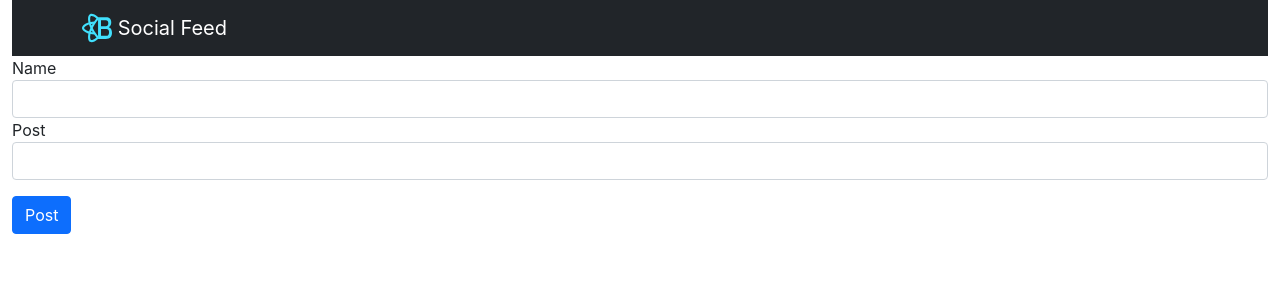
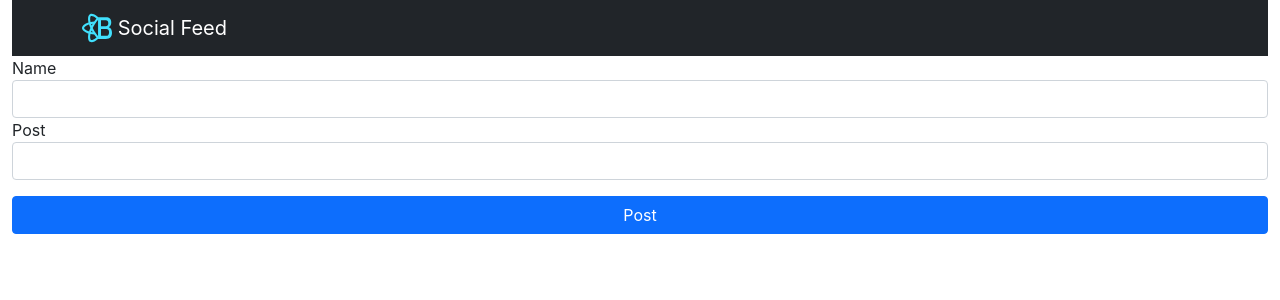
Before and after one commit to CelestialCoyote/dcc-reactSocialFeed, a React (Create React App) app: page / in a window 1280 px wide. Shown: the top 300 px of the page. Built offline with nearby package versions, Linux system fonts and the light colour scheme; the HTML template or start-up script is replaced by a standard one.

Commit message:
Tested CreatePosts component, prints name and post to console.

```diff
--- a/src/App.js
+++ b/src/App.js
@@ -5,11 +5,19 @@ import './App.css';
 
 
 function App() {
+
+  const [posts, setPosts] = useState([{name: 'TIkaani Aurora', post: 'Arf, woof.'}, {name: 'Kalani Luna', post: 'Woof, grrr.'}]);
+
+  function addNewPost(post) {
+    let tempPosts = [post, ...posts];
+    setPosts(tempPosts);
+  }
+
   return (
     <div className='container-fluid'>
 
       <NavigationBar />
-      <CreatePosts />
+      <CreatePosts addNewPost={addNewPost} />
 
     </div>
   );
--- a/src/Components/CreatePosts/CreatePostsForm.css
+++ b/src/Components/CreatePosts/CreatePostsForm.css
@@ -0,0 +1,3 @@
+.form-grid {
+    display: grid;
+}
--- a/src/Components/CreatePosts/CreatePostsForm.jsx
+++ b/src/Components/CreatePosts/CreatePostsForm.jsx
@@ -15,7 +15,7 @@ const CreatePostsForm = (props) => {
             post: post
         };
         console.log(newPost);
-        props.addNewEntry(newPost);
+        props.addNewPost(newPost);
     }
 
     return (
@@ -24,7 +24,7 @@ const CreatePostsForm = (props) => {
             <div className='form-group'>
 
                 <label>Name</label>
-                <input className='form-control' type='text' value={name} onChange={(event) => setName(parseFloat(event.target.value))} />
+                <input className='form-control' type='text' value={name} onChange={(event) => setName(event.target.value)} />
 
             </div>
 
@@ -36,7 +36,7 @@ const CreatePostsForm = (props) => {
             </div>
 
 
-            <button className='btn btn-primary' type='submit' style={{'margin-top' : '1.0em'}}>Post</button>
+            <button className='btn btn-primary' type='submit' style={{'marginTop' : '1.0em'}}>Post</button>
 
         </form>
     );
```
